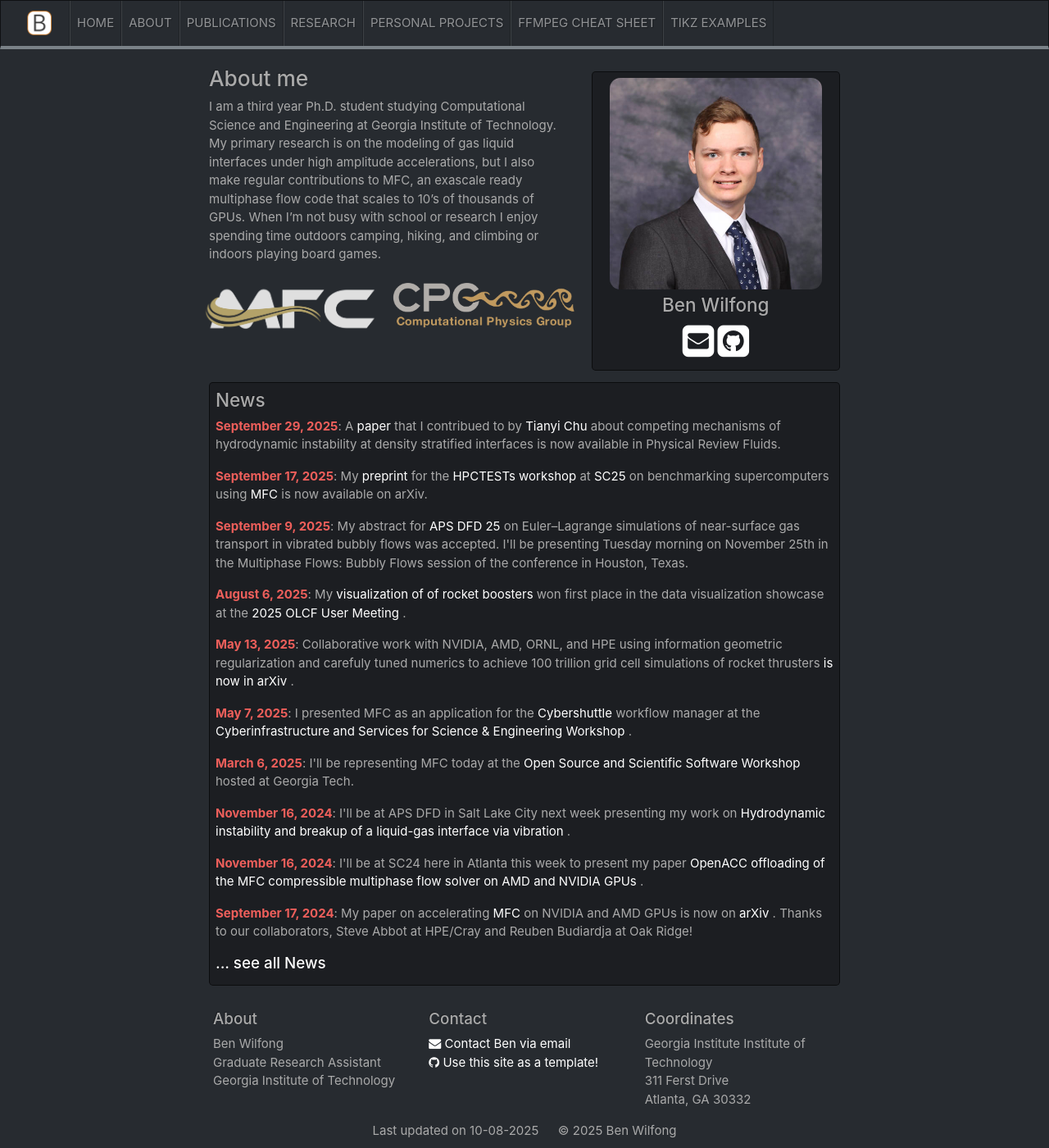
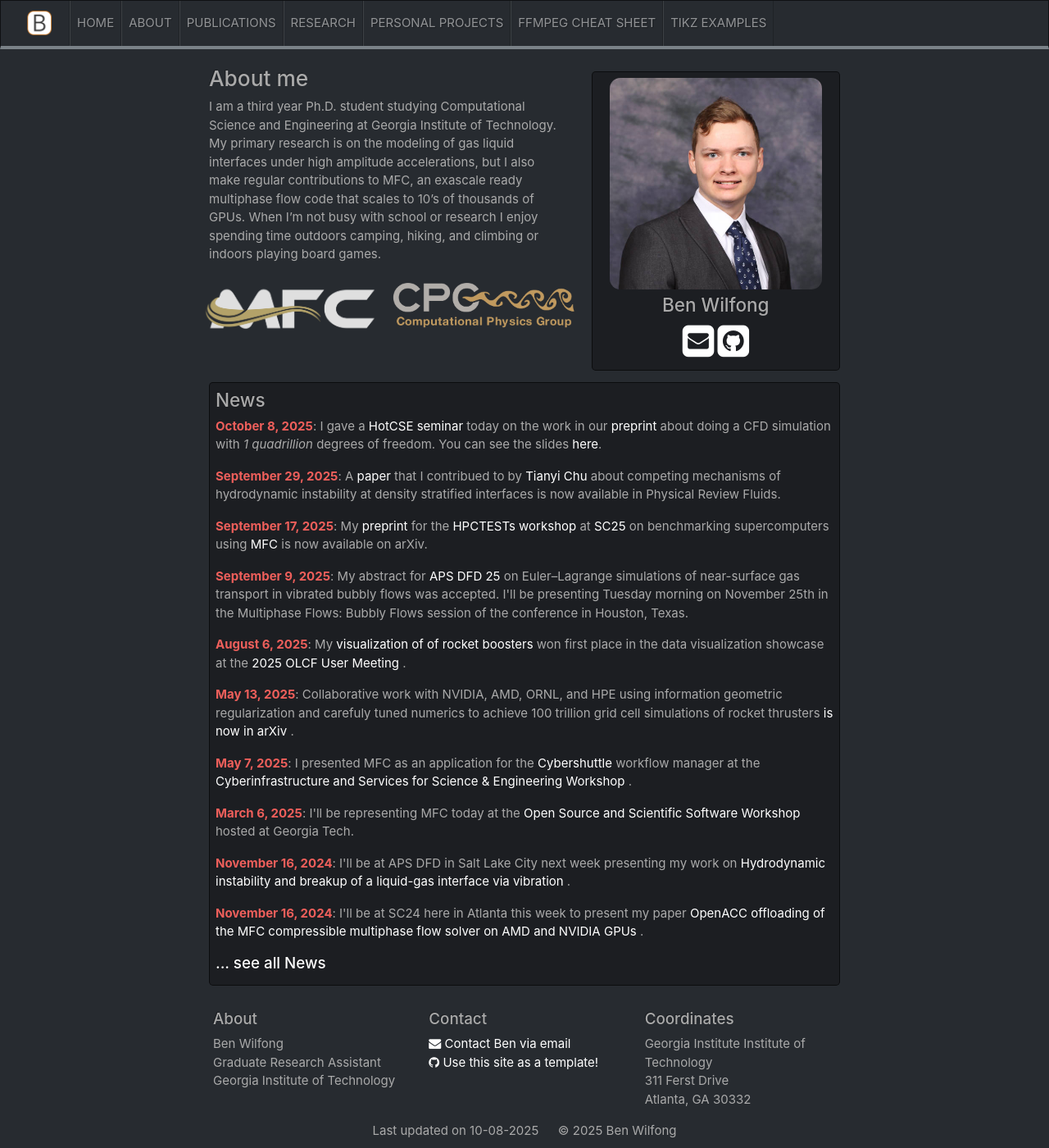
Before and after one commit to wilfonba/wilfonba.github.io, a Jekyll site: the page built from _pages/home.md, in a window 1280 px wide and 1400 px high. Shown: the whole window at 82% size. Built offline with Jekyll 4.4.1, drawn with Linux system fonts in a browser that asks for light colours; nearby versions of some CDN libraries; a style sheet for code colours, icons or effects is not loaded.

Commit message:
add hotcse

```diff
--- a/_data/news.yml
+++ b/_data/news.yml
@@ -1,3 +1,6 @@
+- date: October 8, 2025
+  headline: "I gave a <a href='https://hotcse.gatech.edu/2025/Ben-Wilfong/index.html' target='_blank'> HotCSE seminar </a> today on the work in our <a href='https://arxiv.org/abs/2505.07392' target='_blank'> preprint </a> about doing a CFD simulation with <i>1 quadrillion</i> degrees of freedom. You can see the slides <a href='/papers/HotCSE_25.pdf' target='_blank'> here</a>."
+
 - date: September 29, 2025
   headline: "A <a href='https://doi.org/10.1103/r9b3-psg4' target='_blank'> paper </a> that I contribued to by <a href='https://sites.google.com/view/tianyichu' target='_blank'> Tianyi Chu </a> about competing mechanisms of hydrodynamic instability at density stratified interfaces is now available in Physical Review Fluids."
 
```
Also changed, not shown: 1 other file.
